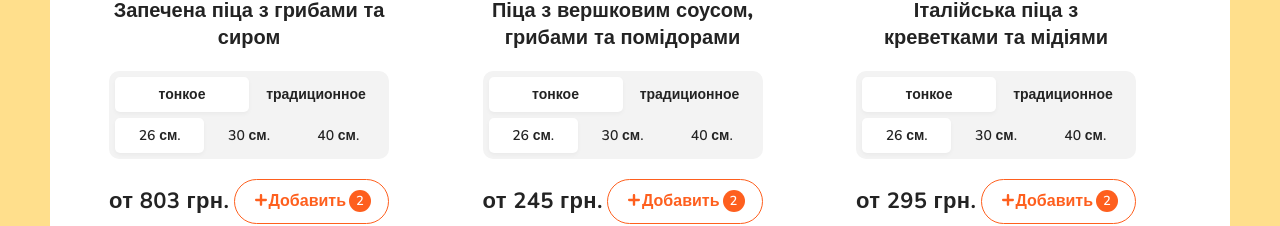
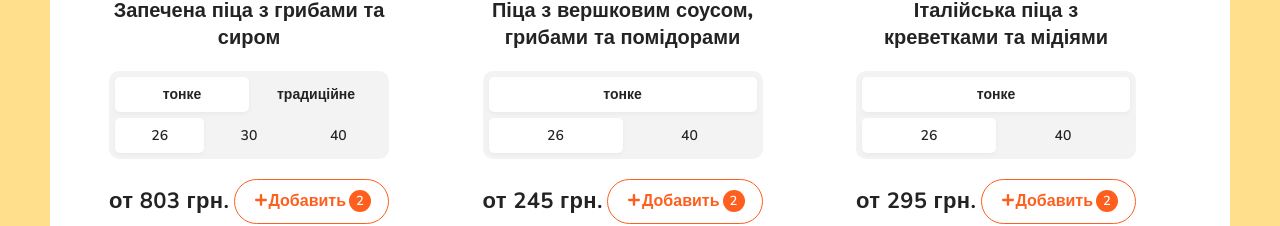
Before and after one commit to Maksym-Siroshtan/react-pizza, a React (Vite) app: page / in a window 1280 px wide. Shown: the part 577-803 px from the top of the page. Built offline with nearby package versions, Linux system fonts and the light colour scheme.

Commit message:
Added functionality for displaying the active selection of pizza type and size.

```diff
--- a/src/components/PizzaBlock.jsx
+++ b/src/components/PizzaBlock.jsx
@@ -1,18 +1,37 @@
-function PizzaBlock({ imageUrl, title, price }) {
-  console.log(imageUrl);
+import React from "react";
+
+function PizzaBlock({ imageUrl, title, types, sizes, price }) {
+  const [activePizzaTypeIndex, setActivePizzaTypeIndex] = React.useState(0);
+  const [activePizzaSizeIndex, setActivePizzaSizeIndex] = React.useState(0);
+
+  const pizzaTypes = ["тонке", "традиційне"];
+
   return (
     <li className="pizza-block">
       <img className="pizza-block__image" src={imageUrl} alt="Pizza" />
       <h4 className="pizza-block__title">{title}</h4>
       <div className="pizza-block__selector">
         <ul>
-          <li className="active">тонкое</li>
-          <li>традиционное</li>
+          {types.map((type) => (
+            <li
+              key={type}
+              onClick={() => setActivePizzaTypeIndex(type)}
+              className={activePizzaTypeIndex === type ? "active" : ""}
+            >
+              {pizzaTypes[type]}
+            </li>
+          ))}
         </ul>
         <ul>
-          <li className="active">26 см.</li>
-          <li>30 см.</li>
-          <li>40 см.</li>
+          {sizes.map((size, idx) => (
+            <li
+              key={idx}
+              onClick={() => setActivePizzaSizeIndex(idx)}
+              className={activePizzaSizeIndex === idx ? "active" : ""}
+            >
+              {size}
+            </li>
+          ))}
         </ul>
       </div>
       <div className="pizza-block__bottom">
--- a/src/pizzas.json
+++ b/src/pizzas.json
@@ -33,7 +33,7 @@
     "id": 3,
     "imageUrl": "https://st3.depositphotos.com/6764830/15625/i/450/depositphotos_156256738-stock-photo-pizza-pepperoni-this-picture-is.jpg",
     "title": "Піца з грибами, беконом та сиром",
-    "types": [1],
+    "types": [0, 1],
     "sizes": [26, 30, 40],
     "price": 275,
     "category": 2,
```
